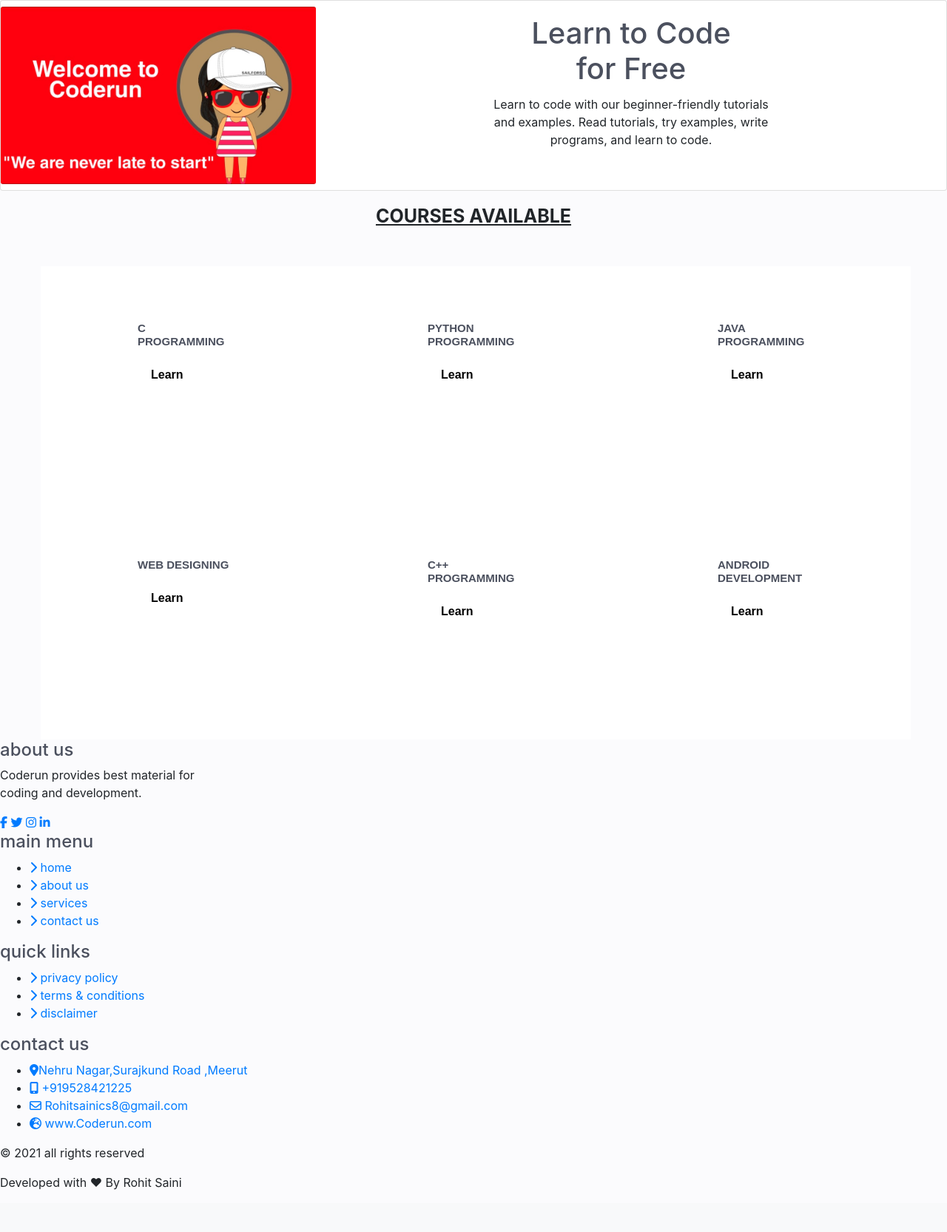
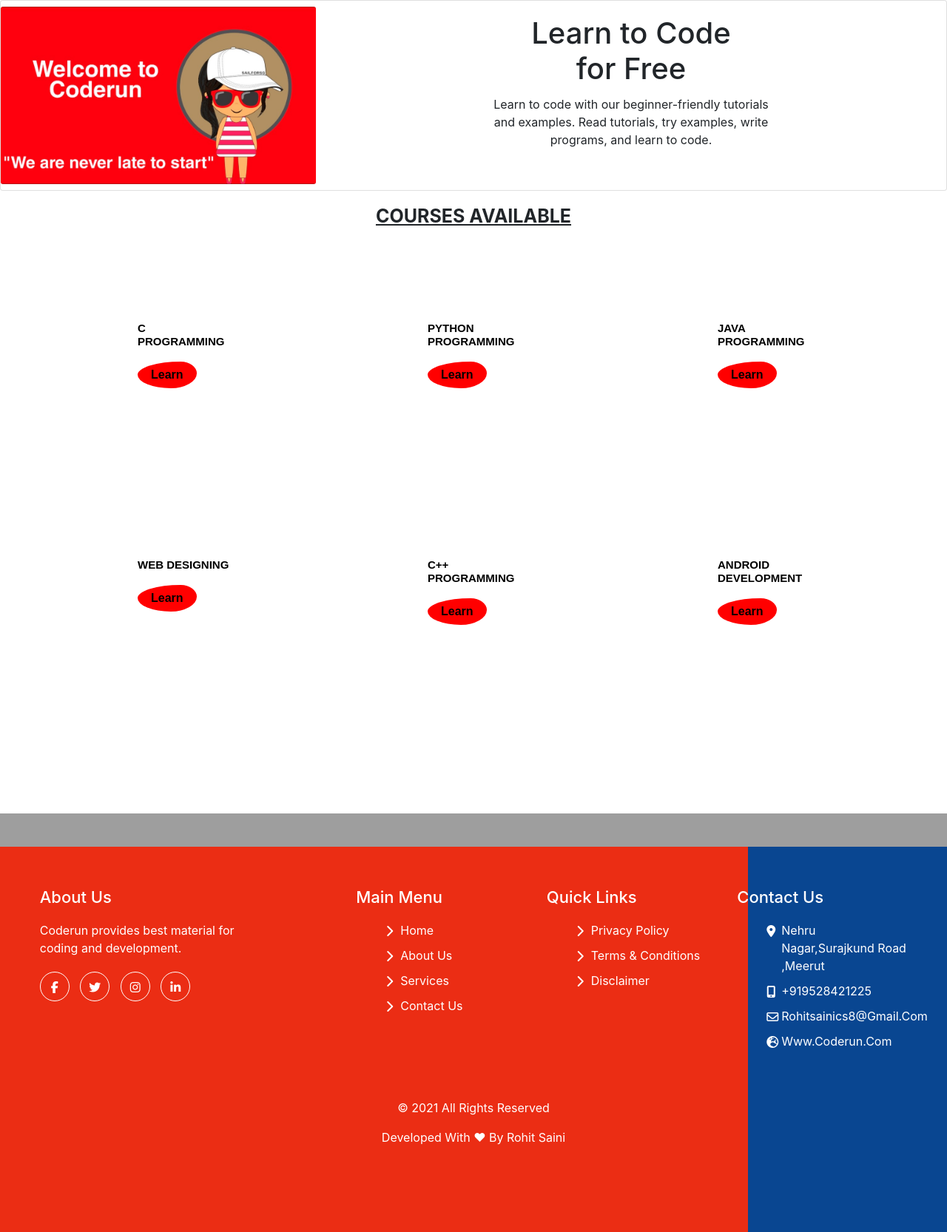
Before and after one commit to saurabhsaini400/Coderun, a PHP site: page / in a window 1280 px wide. Shown: the part 58-1724 px from the top of the page at 74% size. Before the commit the page ends 1667 px from the top, so only its background shows below. Run offline with PHP 8.4, Linux system fonts and the light colour scheme; some libraries are stand-ins or nearby versions; grey boxes are pictures that could not be loaded.

Commit message:
Update style.css

```diff
--- a/style.css
+++ b/style.css
@@ -6,10 +6,10 @@
     #primary {width:100%; }
     #secondary {width:100%;margin:0; border:none;}
 }
-@media (min-device-width:600px){
-    img[data-src-600px]
+@media (min-device-width:500px){
+    img[data-src-500px]
     {
-        content:attr(data-src-600px,url);
+        content:attr(data-src-500px,url);
     }
 }
 @media (min-device-width:800px){
@@ -20,18 +20,21 @@
 }
 
 section{
-    justify-content: center;
+    justify-content: space-around;
     align-items: center;
     min-height: 80vh;
     background: #fff;
     display: flex;
- margin: 48px 49px 0px 55px;
+    margin: 48px 49px 0px 55px;
     padding: 0;
     /* box-sizing: border-box; */
     flex-direction: row;
     justify-content: space-around;
     font-family:sans-serif;
-    flex-flow: wrap;
+    flex-wrap: wrap;
+}
+.btn-outline-danger{
+    float: left;
 }
 .square{
     position: relative;
@@ -58,7 +61,7 @@ section{
 }
 .square:hover span:nth-child(1){
     border: none;
-background:green;
+background:#094691;
 }
 .square span:nth-child(2)
 {
@@ -136,11 +139,13 @@ padding: 6px 18px;
 text-decoration: none;
 color: #000;
 font-weight: 600;
+background-color: rgb(255, 0, 0);
 border-radius: 73% 27% 44% 56% / 49% 44% 56% 51%;
+
 }
 .content a:hover{
     background: #fff;
-    color: #333;
+    color: rgb(207, 16, 16);
 
 
 }
@@ -148,6 +153,7 @@ h2{
     color: black;
     font-size: 15px;
 }
+
 .b1{
     padding: 5px;
     border-radius: 5px;
@@ -172,208 +178,183 @@ h2{
     padding: 0%;
 }
 
-body {
-    background: #fbfbfd;
+/*************footer*****************/
+/* REMOVE THIS, USE YOUR OWN  */
+/* html,body {
+    margin: 0;
+    padding: 0;
+    font-family: Arial, Helvetica, Sans-serif;
+    background-color: #070617;
+  }
+  .dummy_page {
+    height: 200px;
+    width: 100%;
+    background-color: #f0f0f0;
+    text-align: center;
+    box-sizing: border-box;
+    padding: 60px 0px;
+  } */
+  /* STYLES SPECIFIC TO FOOTER  */
+
+@import url('https://fonts.googleapis.com/css2?family=Poppins&display=swap');
+.footer-area {
+  margin-top: 100px;
+  padding: 100px 0;
+  /* background: #d61711; */
+  /* background: -moz-linear-gradient(left,  #2749c4 0%, #0f3f7a 100%); */
+  /* background: -webkit-linear-gradient(left,  #cfc3c3 50%,#c9d2dd 100%); */
+  background: linear-gradient(to right,  #eb2d14 79%,#094691 23%);
+  filter: progid:DXImageTransform.Microsoft.gradient( startColorstr='#2749c4', endColorstr='#6085b2',GradientType=1 );
+  color:#fff;
+  position:relative;
+}
+.main {
+  width: 1200px;
+  margin: 0 auto;
+}
+.footer {
+  display: flex;
+  justify-content: space-around;
+  flex-wrap: wrap;
+  flex-direction: row;
+}
+.single-footer {
+  width: 230px;
+}
+.single-footer:first-child {
+  width: 400px;
+}
+.single-footer h4 {
+  text-transform: capitalize;
+  font-size: 22px;
+  margin-bottom: 20px;
+}
+.footer-social a {
+  color: #fff;
+  border: 1px solid #fff;
+  width: 40px;
+  height: 40px;
+  display: inline-block;
+  text-align: center;
+  line-height: 40px;
+  border-radius: 50%;
+  margin-right: 10px;
+}
+.footer-social {
+  margin-top: 20px;
+}
+.single-footer ul {
+  list-style: none;
+}
+.single-footer ul li {
+  margin-bottom: 10px;
+  position: relative;
+  padding-left: 20px;
+}
+.single-footer ul li a {
+  color: #fff;
+  text-transform: capitalize;
+  text-decoration: none;
+}
+.single-footer ul li a i {
+  position: absolute;
+  left: 0;
+  top: 5px;
 }
 
-.new_footer_area {
-    background: #fbfbfd;
+.copy {
+  text-align: center;
+  text-transform: capitalize;
+  margin-top: 50px;
 }
 
-
-.new_footer_top {
-    padding: 120px 0px 270px;
-    position: relative;
-      overflow-x: hidden;
+.footer-wave-box {
+  position: absolute;
+  left: 0;
+  top: 0;
+  height: 45px;
+  right: 0;
+  width: 100%;
+  overflow:hidden;
 }
-.new_footer_area .footer_bottom {
-    padding-top: 5px;
-    padding-bottom: 50px;
-}
-.footer_bottom {
-    font-size: 14px;
-    font-weight: 300;
-    line-height: 20px;
-    color: #7f88a6;
-    padding: 27px 0px;
-}
-.new_footer_top .company_widget p {
-    font-size: 16px;
-    font-weight: 300;
-    line-height: 28px;
-    color: #6a7695;
-    margin-bottom: 20px;
-}
-.new_footer_top .company_widget .f_subscribe_two .btn_get {
-    border-width: 1px;
-    margin-top: 20px;
-}
-.btn_get_two:hover {
-    background: transparent;
-    color: red;
-}
-.btn_get:hover {
-    color: #fff;
-    background: #6754e2;
-    border-color: #6754e2;
-    -webkit-box-shadow: none;
-    box-shadow: none;
-}
-a:hover, a:focus, .btn:hover, .btn:focus, button:hover, button:focus {
-    text-decoration: none;
-    outline: none;
+.footer-wave {
+  background-image: url('img/footer-shape.png');
+  position: absolute;
+  left: 0;
+  top: 0;
+  height: 100%;
+  width: 200%;
+  background-size:50%;
+  background-position:bottom;
+  background-repeat:repeat-x;
 }
 
-
-
-.new_footer_top .f_widget.about-widget .f_list li a:hover {
-    color: red;
+.footer-animation{
+    -moz-animation: footer_wave 5s linear infinite;
+    -o-animation: footer_wave 5s linear infinite;
+    -webkit-animation: footer_wave 5s linear infinite;
+    left:auto;
+    right:0;
 }
-.new_footer_top .f_widget.about-widget .f_list li {
-    margin-bottom: 11px;
+@-moz-keyframeskeyframes footer_wave{
+  0%{
+      -moz-transform:translateX(0%);
+  }
+  50%{
+    -moz-transform:translateX(25%);
+  }
+  100%{
+    -moz-transform:translateX(50%);
+  }
 }
-.f_widget.about-widget .f_list li:last-child {
-    margin-bottom: 0px;
-}
-.f_widget.about-widget .f_list li {
-    margin-bottom: 15px;
-}
-.f_widget.about-widget .f_list {
-    margin-bottom: 0px;
-}
-.new_footer_top .f_social_icon a {
-    width: 44px;
-    height: 44px;
-    line-height: 43px;
-    background: transparent;
-    border: 1px solid #e2e2eb;
-    font-size: 24px;
-}
-.f_social_icon a {
-    width: 46px;
-    height: 46px;
-    border-radius: 50%;
-    font-size: 14px;
-    line-height: 45px;
-    color: #858da8;
-    display: inline-block;
-    background: #ebeef5;
-    text-align: center;
-    -webkit-transition: all 0.2s linear;
-    -o-transition: all 0.2s linear;
-    transition: all 0.2s linear;
-}
-.ti-facebook:before {
-    content: "\e741";
-}
-.ti-twitter-alt:before {
-    content: "\e74b";
-}
-.ti-vimeo-alt:before {
-    content: "\e74a";
-}
-.ti-pinterest:before {
-    content: "\e731";
-}
-
-.btn_get_two {
-    -webkit-box-shadow: none;
-    box-shadow: none;
-    background: red;
-    border-color: red;
-    color: #fff;
-}
-
-.btn_get_two:hover {
-    background: transparent;
-    color: red;
-}
-
-.new_footer_top .f_social_icon a:hover {
-    background: red;
-    border-color: red;
-  color:white;
-}
-.new_footer_top .f_social_icon a + a {
-    margin-left: 4px;
-}
-.new_footer_top .f-title {
-    margin-bottom: 30px;
-    color: #263b5e;
-}
-.f_600 {
-    font-weight: 600;
-}
-.f_size_18 {
-    font-size: 18px;
-}
-h1, h2, h3, h4, h5, h6 {
-    color: #4b505e;
-}
-.new_footer_top .f_widget.about-widget .f_list li a {
-    color: #6a7695;
-}
-
-
-.new_footer_top .footer_bg {
-    position: absolute;
-    bottom: 0;
-    background: url("http://droitthemes.com/html/saasland/img/seo/footer_bg.png") no-repeat scroll center 0;
-    width: 100%;
-    height: 266px;
-}
-
-.new_footer_top .footer_bg .footer_bg_one {
-    background: url("https://1.bp.blogspot.com/-mvKUJFGEc-k/XclCOUSvCnI/AAAAAAAAUAE/jnBSf6Fe5_8tjjlKrunLBXwceSNvPcp3wCLcBGAsYHQ/s1600/volks.gif") no-repeat center center;
-    width: 330px;
-    height: 105px;
-  background-size:100%;
-    position: absolute;
-    bottom: 0;
-    left: 30%;
-    -webkit-animation: myfirst 22s linear infinite;
-    animation: myfirst 22s linear infinite;
-}
-
-.new_footer_top .footer_bg .footer_bg_two {
-    background: url("https://1.bp.blogspot.com/-hjgfxUW1o1g/Xck--XOdlxI/AAAAAAAAT_4/JWYFJl83usgRFMvRfoKkSDGd--_Sv04UQCLcBGAsYHQ/s1600/cyclist.gif") no-repeat center center;
-    width: 88px;
-    height: 100px;
-  background-size:100%;
-    bottom: 0;
-    left: 38%;
-    position: absolute;
-    -webkit-animation: myfirst 30s linear infinite;
-    animation: myfirst 30s linear infinite;
-}
-
-
-
-@-moz-keyframes myfirst {
-  0% {
-    left: -25%;
+@-moz-keyframes footer_wave{
+  0%{
+      -moz-transform:translateX(0%);
   }
-  100% {
-    left: 100%;
+  50%{
+    -moz-transform:translateX(25%);
+  }
+  100%{
+    -moz-transform:translateX(50%);
   }
 }
 
-@-webkit-keyframes myfirst {
-  0% {
-    left: -25%;
+@-o-keyframeskeyframes footer_wave{
+  0%{
+      -o-transform:translateX(0%);
   }
-  100% {
-    left: 100%;
+  50%{
+    -o-transform:translateX(25%);
+  }
+  100%{
+    -o-transform:translateX(50%);
   }
 }
 
-@keyframes myfirst {
-  0% {
-    left: -25%;
+@-webkit-keyframeskeyframes footer_wave{
+  0%{
+      -webkit-transform:translateX(0%);
   }
-  100% {
-    left: 100%;
+  50%{
+    -webkit-transform:translateX(25%);
+  }
+  100%{
+    -webkit-transform:translateX(50%);
   }
 }
 
-/*************footer End*****************/
+@media only screen and (max-width:600px){
+  .main{
+    width:320px;
+  }
+  .footer-wave-box {
+    display: none;
+  }
+  .single-footer:first-child, .single-footer {
+    width: 100%;
+    margin-bottom:30px;
+  }
+}
+.footer-social a:hover{
+background: blue;
+}
```
